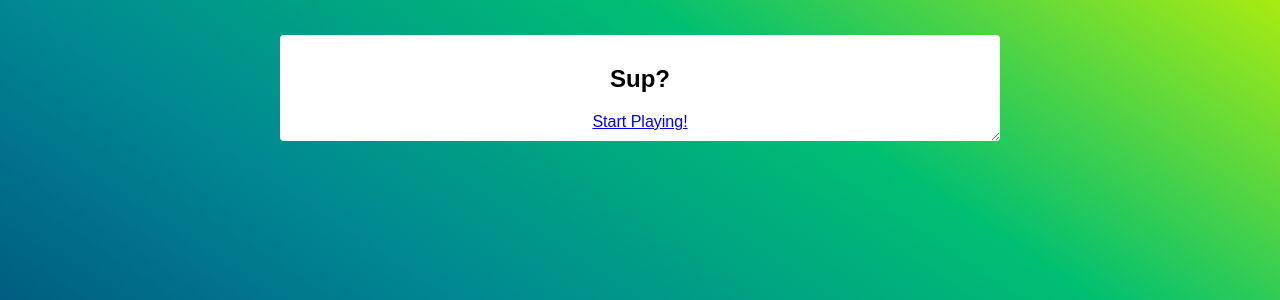
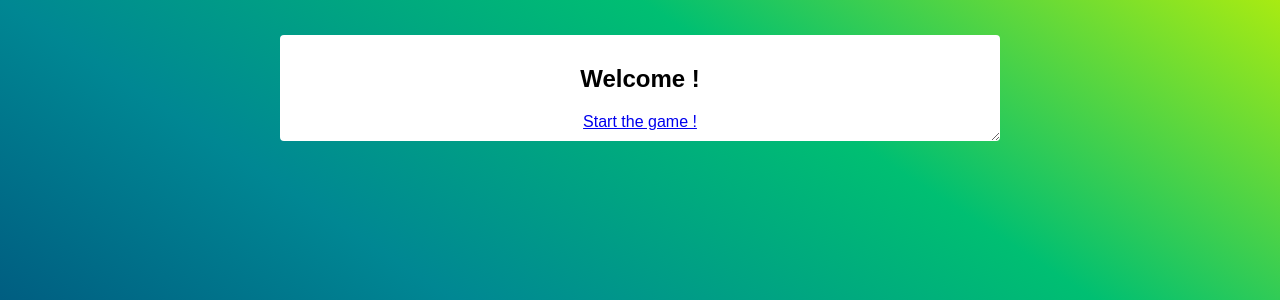
Before and after one commit to EmilPosmyk/tictactoe_heroku, a Flask app: page / in a window 1280 px wide. Shown: the top 300 px of the page. Run offline with Flask 2, Linux system fonts and the light colour scheme; some libraries are stand-ins or nearby versions.

Commit message:
refactoring

```diff
--- a/application.py
+++ b/application.py
@@ -44,8 +44,8 @@ def play(row,col):
 @app.route("/clear")
 def clear():
     session["board"] = [[None,None,None],
-                        [None,None, None],
-                        [None,None, None]]
+                        [None,None,None],
+                        [None,None,None]]
     session["turn"] = "PLAYER_1"
     return redirect(url_for("game"))
 
--- a/templates/index.html
+++ b/templates/index.html
@@ -1,8 +1,8 @@
 {% extends "layout.html" %}
 
 {% block content %}
-<h2>Sup?</h2>
+<h2>Welcome !</h2>
     <a style="margin-top:10px" href="/game" class="btn btn-primary" data-toggle="collapse" href="#collapseExample" role="button" aria-expanded="false" aria-controls="collapseExample">
-    Start Playing!
+    Start the game !
     </a>
 {% endblock %}
--- a/templates/layout.html
+++ b/templates/layout.html
@@ -7,7 +7,7 @@
     </head>
     <body>
         <div id="content">
-		  {% block content %}{% endblock %}
+              {% block content %}{% endblock %}
         </div>
     </body>
 </html>
```
